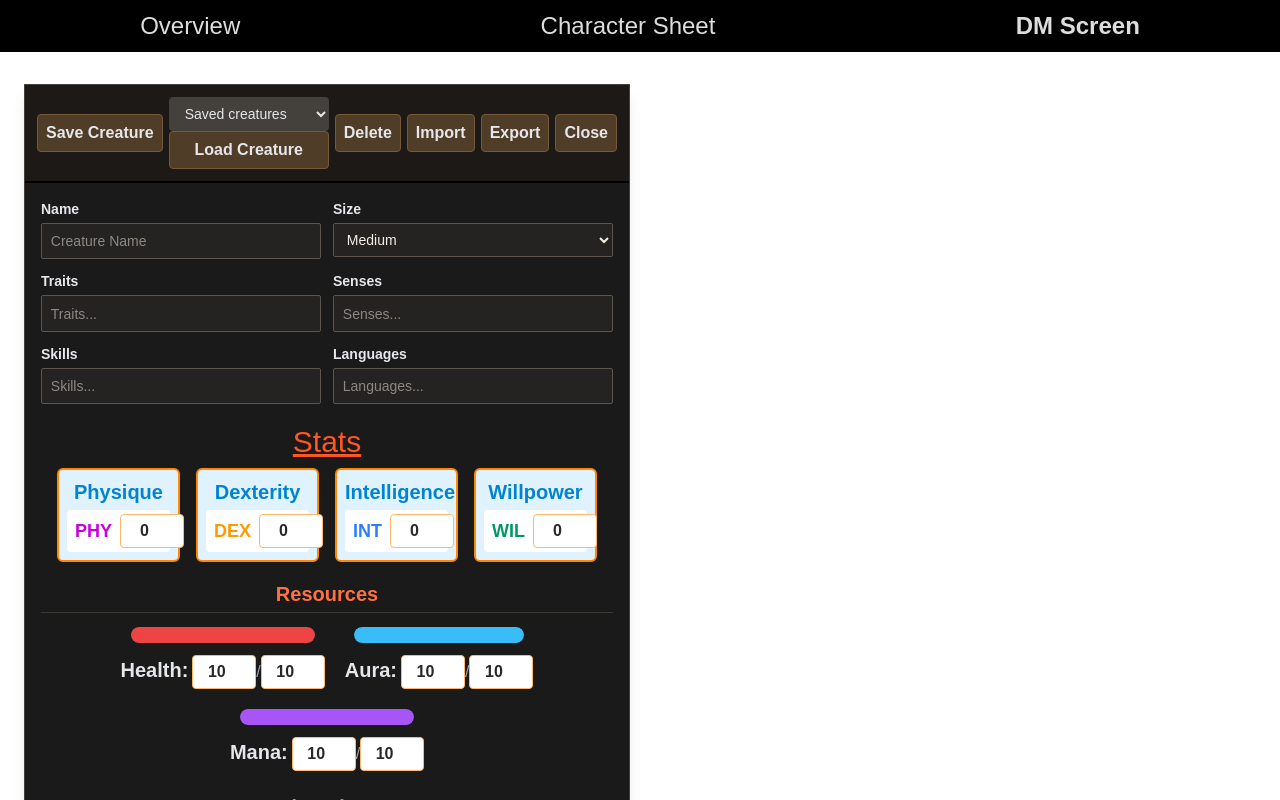
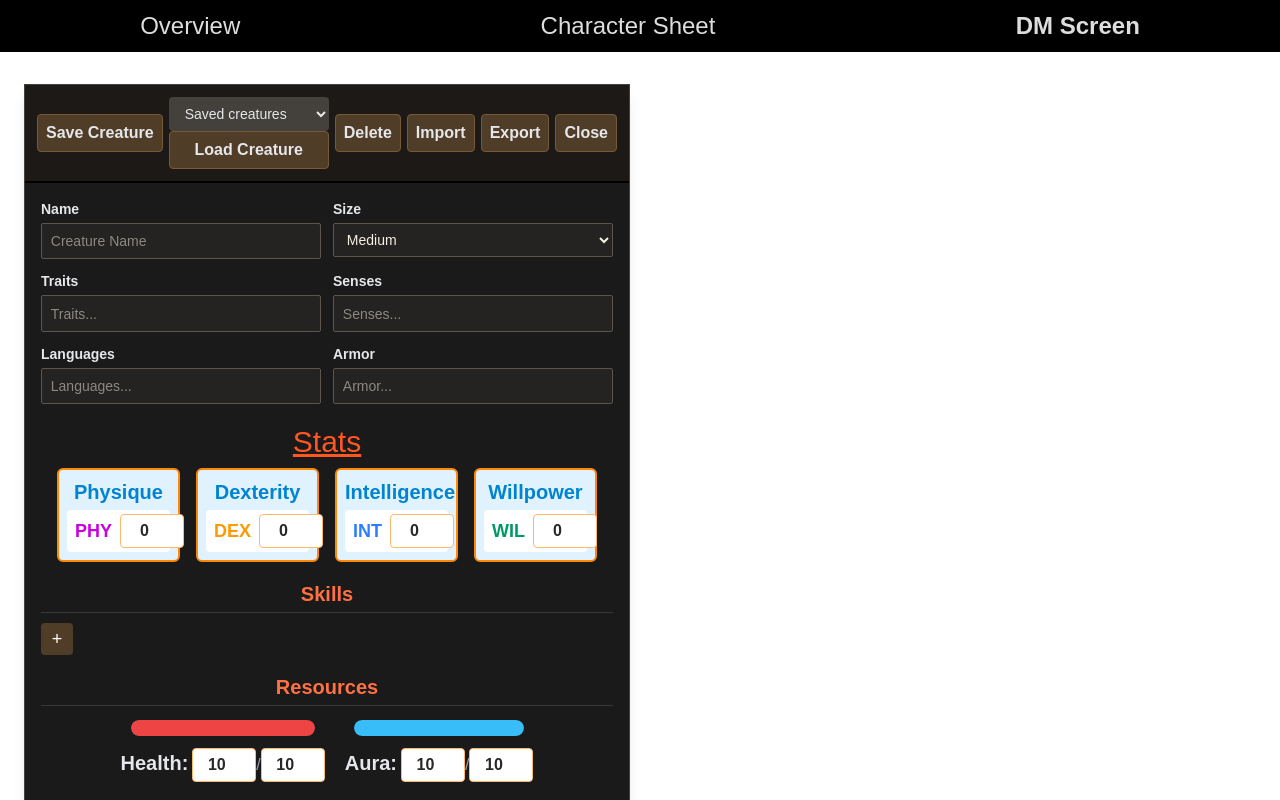
Before and after one commit to Acasez/kastorixv2, a React (Vite) app: page /kastorixv2/DMScreen in a window 1280 px wide. Shown: the top 800 px of the page. Built offline with nearby package versions, Linux system fonts and the light colour scheme.

Commit message:
Skills display

```diff
--- a/src/components/DMScreen/CreatureEditor.tsx
+++ b/src/components/DMScreen/CreatureEditor.tsx
@@ -12,11 +12,13 @@ import {
 import { CREATURE_SIZES } from "../../constants/CreatureSizes";
 import type { SpeedTypes } from "../../types/SpeedTypes";
 import damageTypes from "../../JSON/damage_types.json";
+import skills from "../../json/skills.json";
 import StatsGrid from "../Buttons/StatsGrid";
 import HealthManaAuraBars from "../Buttons/HealthManaAuraBars";
 import ProficiencyMarker from "../Buttons/ProficiencyMarker";
 import CreatureMeta, { STORAGE_PREFIX } from "./CreatureMeta";
 import NumericTypeList from "./NumericTypeList";
+import CreatureSkillList from "./CreatureSkillList";
 export type CreatureSize = (typeof CREATURE_SIZES)[number];
 
 const STORAGE_CHANGE_EVENT = "dm-creature-storage-change";
@@ -32,7 +34,6 @@ const DAMAGE_TYPE_NAMES = damageTypes.map(({ name }) => name);
 const textFields = [
   ["traits", "Traits"],
   ["senses", "Senses"],
-  ["skills", "Skills"],
   ["languages", "Languages"],
   ["armor", "Armor"],
   ["strikes", "Strikes"],
@@ -43,11 +44,12 @@ const textFields = [
 
 type CreatureData = Omit<
   Creature,
-  "savingThrows" | "speeds" | "resistances"
+  "savingThrows" | "speeds" | "resistances" | "skills"
 > & {
   savingThrows: Record<CreatureSaveKey, ProficiencyTierName | number>;
   speeds: Creature["speeds"] | string;
   resistances: Creature["resistances"] | string;
+  skills: Creature["skills"] | string;
 };
 
 function isCreature(value: unknown): value is CreatureData {
@@ -57,6 +59,7 @@ function isCreature(value: unknown): value is CreatureData {
     typeof candidate.name === "string" &&
     typeof candidate.size === "string" &&
     textFields.every(([key]) => typeof candidate[key] === "string") &&
+    isCreatureSkills(candidate.skills) &&
     isCreatureSpeeds(candidate.speeds) &&
     isCreatureResistances(candidate.resistances) &&
     ["PHY", "DEX", "INT", "WIL"].every(
@@ -74,6 +77,31 @@ function isCreature(value: unknown): value is CreatureData {
       );
     })
   );
+}
+
+function isCreatureSkills(value: unknown): value is CreatureData["skills"] {
+  if (typeof value === "string") return true;
+  if (typeof value !== "object" || value === null) return false;
+  const skillNames = skills.map(({ name }) => name);
+  return Object.entries(value).every(
+    ([skillName, proficiency]) =>
+      skillNames.includes(skillName) &&
+      PROFICIENCY_LEVELS.some((tier) => tier.fullName === proficiency),
+  );
+}
+
+function normalizeSkills(value: CreatureData["skills"]): Creature["skills"] {
+  if (typeof value !== "string") return value;
+
+  const normalized: Creature["skills"] = {};
+  const previousNames = value.split(/[,;\n]+/).map((name) => name.trim());
+  for (const previousName of previousNames) {
+    const matchingSkill = skills.find(
+      ({ name }) => name.toLowerCase() === previousName.toLowerCase(),
+    );
+    if (matchingSkill) normalized[matchingSkill.name] = "Untrained";
+  }
+  return normalized;
 }
 
 function isCreatureSpeeds(value: unknown): value is CreatureData["speeds"] {
@@ -152,6 +180,7 @@ function normalizeCreature(value: CreatureData): Creature {
 
   return {
     ...value,
+    skills: normalizeSkills(value.skills),
     speeds: normalizeSpeeds(value.speeds),
     resistances: normalizeResistances(value.resistances),
     savingThrows: {
@@ -314,6 +343,8 @@ export default function CreatureEditor({ onRemove }: { onRemove: () => void }) {
           }
         />
 
+        <CreatureSkillList />
+
         <section>
           <h2 className="creature-section-title">Resources</h2>
           <HealthManaAuraBars
--- /dev/null
+++ b/src/components/DMScreen/CreatureSkillList.tsx
@@ -0,0 +1,128 @@
+import {
+  getProficiency,
+  signed,
+  type ProficiencyTierName,
+} from "../../constants/Proficiency";
+import skills from "../../json/skills.json";
+import { useCreature } from "../../contexts/CreatureContext";
+import { STRING_TO_STATKEY } from "../../types/StatKey";
+import ProficiencyMarker from "../Buttons/ProficiencyMarker";
+
+const skillNames = skills.map(({ name }) => name);
+
+export default function CreatureSkillList() {
+  const { creature, updateCreature } = useCreature();
+  const selectedSkills = skillNames.filter((name) => name in creature.skills);
+  const availableSkills = skillNames.filter(
+    (name) => !(name in creature.skills),
+  );
+
+  const addSkill = () => {
+    const skillName = availableSkills[0];
+    if (!skillName) return;
+    updateCreature({
+      skills: { ...creature.skills, [skillName]: "Trained" },
+    });
+  };
+
+  const changeSkill = (currentName: string, nextName: string) => {
+    if (currentName === nextName || nextName in creature.skills) return;
+    const nextSkills = { ...creature.skills };
+    const proficiency = nextSkills[currentName] ?? "Untrained";
+    delete nextSkills[currentName];
+    nextSkills[nextName] = proficiency;
+    updateCreature({ skills: nextSkills });
+  };
+
+  const removeSkill = (skillName: string) => {
+    const nextSkills = { ...creature.skills };
+    delete nextSkills[skillName];
+    updateCreature({ skills: nextSkills });
+  };
+
+  return (
+    <section>
+      <h2 className="creature-section-title mb-1">Skills</h2>
+      <div className="flex flex-wrap items-center gap-2">
+        {selectedSkills.map((skillName) => {
+          const skill = skills.find(({ name }) => name === skillName);
+          if (!skill) return null;
+
+          const stat = STRING_TO_STATKEY[skill.stat];
+          const proficiency: ProficiencyTierName =
+            creature.skills[skillName] ?? "Untrained";
+          const tier = getProficiency(proficiency);
+          const bonus = creature.stats[stat] + tier.bonus;
+
+          return (
+            <div
+              className="relative inline-flex items-center gap-2 rounded border border-stone-600 bg-stone-800 p-2 pr-3"
+              key={skillName}
+            >
+              <label>
+                <span className="sr-only">Select skill</span>
+                <select
+                  aria-label="Select skill"
+                  value={skillName}
+                  onChange={(event) =>
+                    changeSkill(skillName, event.target.value)
+                  }
+                  className="h-8 w-32 rounded border border-stone-500 bg-stone-900 px-1 text-sm text-white focus-visible:outline-2 focus-visible:outline-offset-2 focus-visible:outline-orange-400"
+                >
+                  {skillNames
+                    .filter(
+                      (name) =>
+                        name === skillName || !(name in creature.skills),
+                    )
+                    .map((name) => (
+                      <option key={name} value={name}>
+                        {name}
+                      </option>
+                    ))}
+                </select>
+              </label>
+              <ProficiencyMarker
+                skillName={skillName}
+                proficiency={proficiency}
+                onProficiencyChange={(nextProficiency) =>
+                  updateCreature({
+                    skills: {
+                      ...creature.skills,
+                      [skillName]: nextProficiency,
+                    },
+                  })
+                }
+              />
+              <span
+                className="min-w-5 text-center text-sm font-semibold text-white"
+                aria-label={`${skillName} modifier ${signed(bonus)}`}
+                title={`${skill.stat} ${creature.stats[stat]} + ${tier.fullName} ${tier.bonus}`}
+              >
+                {signed(bonus)}
+              </span>
+              <button
+                type="button"
+                className="absolute -right-2 -top-2 flex size-5 items-center justify-center rounded-full bg-red-600 text-xs font-bold leading-none text-white hover:bg-red-500 focus-visible:outline-2 focus-visible:outline-offset-2 focus-visible:outline-red-400"
+                onClick={() => removeSkill(skillName)}
+                aria-label={`Remove ${skillName} skill`}
+                title={`Remove ${skillName} skill`}
+              >
+                ×
+              </button>
+            </div>
+          );
+        })}
+        <button
+          type="button"
+          className="flex size-8 items-center justify-center rounded bg-bg-wood text-lg text-white hover:bg-bg-redwood disabled:cursor-not-allowed disabled:opacity-40 focus-visible:outline-2 focus-visible:outline-offset-2 focus-visible:outline-orange-400"
+          onClick={addSkill}
+          disabled={availableSkills.length === 0}
+          aria-label="Add skill"
+          title="Add skill"
+        >
+          +
+        </button>
+      </div>
+    </section>
+  );
+}
--- a/src/contexts/CreatureContext.tsx
+++ b/src/contexts/CreatureContext.tsx
@@ -18,7 +18,7 @@ export type Creature = {
   name: string;
   traits: string;
   senses: string;
-  skills: string;
+  skills: Partial<Record<string, ProficiencyTierName>>;
   languages: string;
   size: string;
   stats: Record<"PHY" | "DEX" | "INT" | "WIL", number>;
--- a/src/contexts/CreatureProvider.tsx
+++ b/src/contexts/CreatureProvider.tsx
@@ -5,7 +5,7 @@ const defaultCreature: Creature = {
   name: "",
   traits: "",
   senses: "",
-  skills: "",
+  skills: {},
   languages: "",
   size: "Medium",
   stats: { PHY: 0, DEX: 0, INT: 0, WIL: 0 },
@@ -34,6 +34,7 @@ export function CreatureProvider({ children }: { children: ReactNode }) {
     aura: { ...defaultCreature.aura },
     mana: { ...defaultCreature.mana },
     savingThrows: { ...defaultCreature.savingThrows },
+    skills: { ...defaultCreature.skills },
     resistances: { ...defaultCreature.resistances },
     speeds: { ...defaultCreature.speeds },
   }));
```
